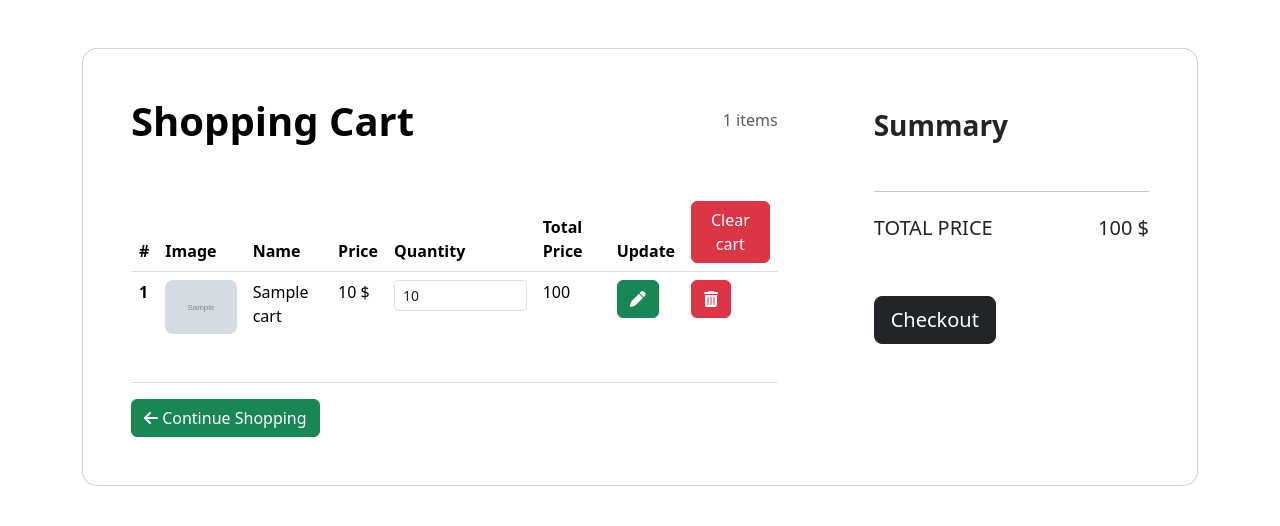
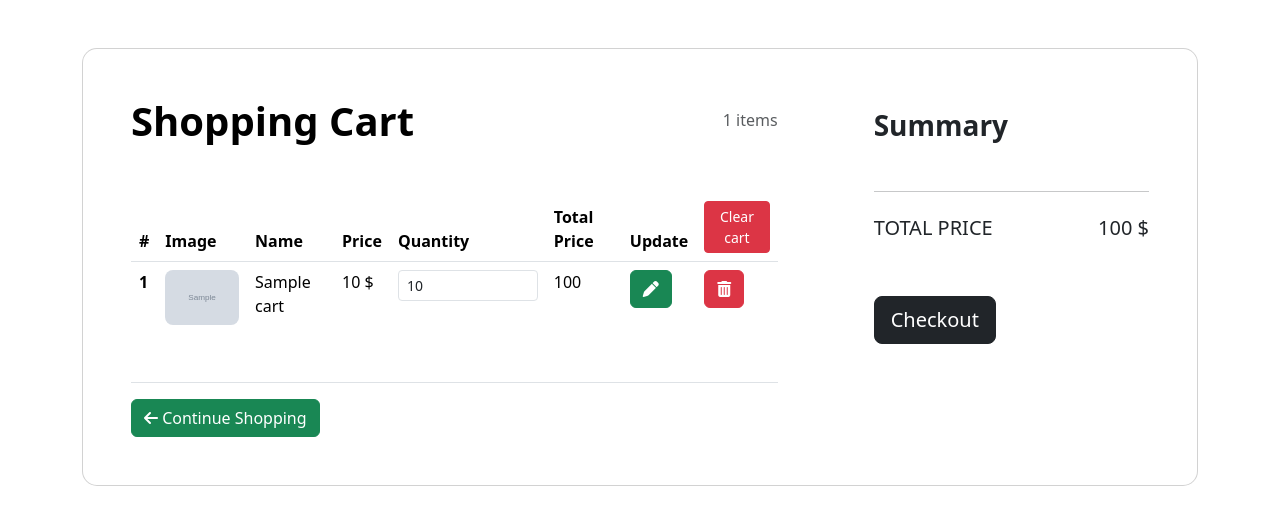
Before and after one commit to francomceballos/cloud-bookstore, a PHP site: page /bookstore/shopping/cart.php in a window 1280 px wide. Shown: the part 56-582 px from the top of the page. Run offline with PHP 8.4, Linux system fonts and the light colour scheme; the visitor is signed in with stand-in values (Sample User, id 1); tables that the repository leaves empty or names only in its code hold one stand-in row (values such as "Sample post"); grey boxes marked "Sample" are stand-in pictures; some libraries are stand-ins or nearby versions.

Commit message:
modified:   shopping/cart.php

```diff
--- a/shopping/cart.php
+++ b/shopping/cart.php
@@ -41,7 +41,7 @@
                         <th scope="col">Quantity</th>
                         <th scope="col">Total Price</th>
                         <th scope="col">Update</th>
-                        <th scope="col"><button class="delete-all btn btn-danger text-white">Clear cart</button></th>
+                        <th scope="col"><button class="delete-all btn btn-danger text-white btn-sm ">Clear cart</button></th>
                       </tr>
                     </thead>
                     <tbody>
```
